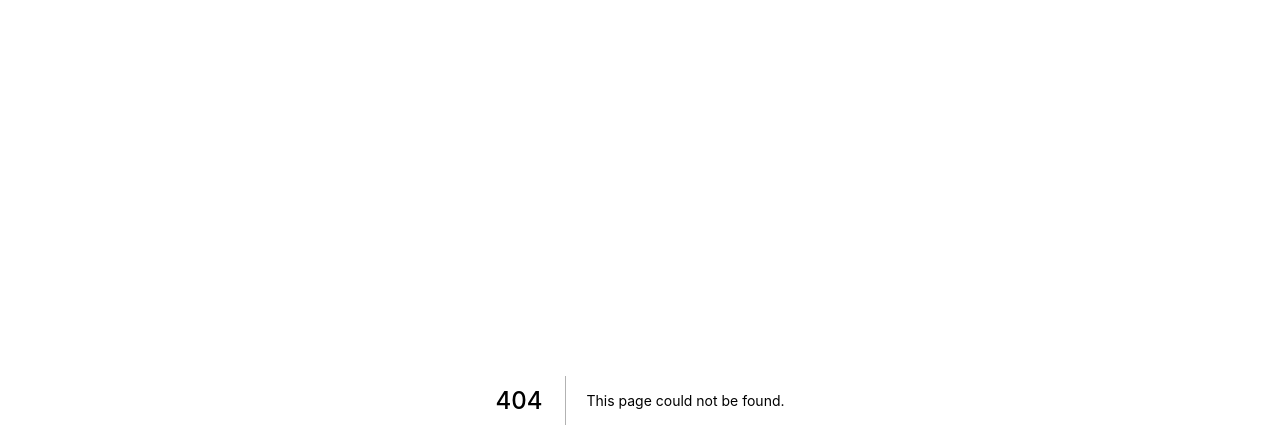
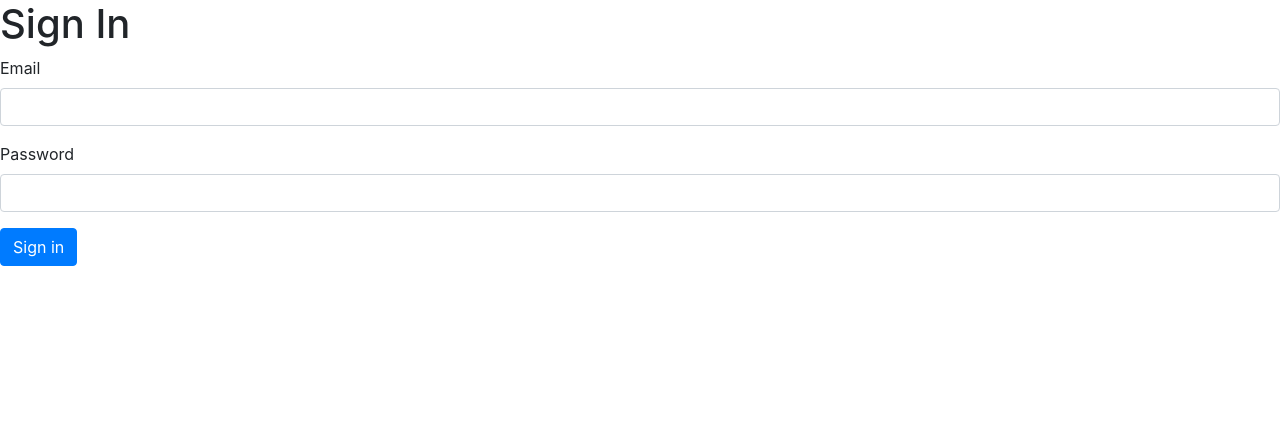
Before and after one commit to miles-smith/tix, a Next.js app in the folder client/: page /auth/signin in a window 1280 px wide. Before the commit this address had no page. Shown: the top 448 px of the page. Built offline with nearby package versions, Linux system fonts and the light colour scheme.

Commit message:
Add a sign in page
There's a lot of duplication with the sign up page here. Could look into
DRYing this up at a later stage.

```diff
--- /dev/null
+++ b/client/pages/auth/signin.js
@@ -0,0 +1,47 @@
+import Router from 'next/router';
+import { useState } from 'react';
+import { useRequest } from '../../hooks/use-request';
+
+export default () => {
+  const [email, setEmail]       = useState('');
+  const [password, setPassword] = useState('');
+  const { doRequest, errors }   = useRequest({
+    url:    '/api/users/signin',
+    method: 'POST',
+    body:   { email, password },
+    onSuccess: () => { Router.push('/'); }
+  });
+
+  const onSubmit = async (e) => {
+    e.preventDefault();
+
+    await doRequest();
+  };
+
+  return(
+    <>
+      <h1>Sign In</h1>
+      <form onSubmit={onSubmit}>
+        <div className="form-group">
+          <label>Email</label>
+          <input
+            className="form-control"
+            value={email}
+            onChange={(e) => { setEmail(e.target.value) }}
+          />
+        </div>
+        <div className="form-group">
+          <label>Password</label>
+          <input
+            type="password"
+            className="form-control"
+            value={password}
+            onChange={(e) => { setPassword(e.target.value) }}
+          />
+        </div>
+        {errors}
+        <button type="submit" className="btn btn-primary">Sign in</button>
+      </form>
+    </>
+  );
+};
```
